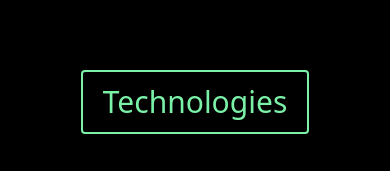
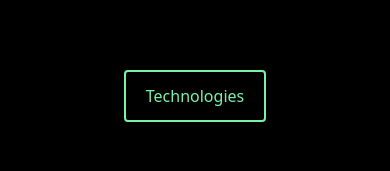
Before and after one commit to hassaanmgl8844/monster-programming-portfolio, a Next.js app: page / in a window 390 px wide. Shown: the part 894-1065 px from the top of the page. Built offline with nearby package versions, Linux system fonts and the light colour scheme.

Commit message:
Technologies Section First Part Responsiveness Done

```diff
--- a/src/components/Technologies.jsx
+++ b/src/components/Technologies.jsx
@@ -3,7 +3,9 @@ import React from "react";
 const Technologies = () => {
   return (
     <section className="text-white h-auto w-full flex items-center justify-center  bg-black/70 py-10">
-      <div className="bg-black text-green-300 border-green-300 border-2 rounded px-5 py-3 text-3xl">Technologies</div>
+      <div className="bg-black text-green-300 border-green-300 border-2 rounded px-5 py-3 md:text-2xl lg:text-3xl ">
+        Technologies
+      </div>
       <div></div>
     </section>
   );
```
